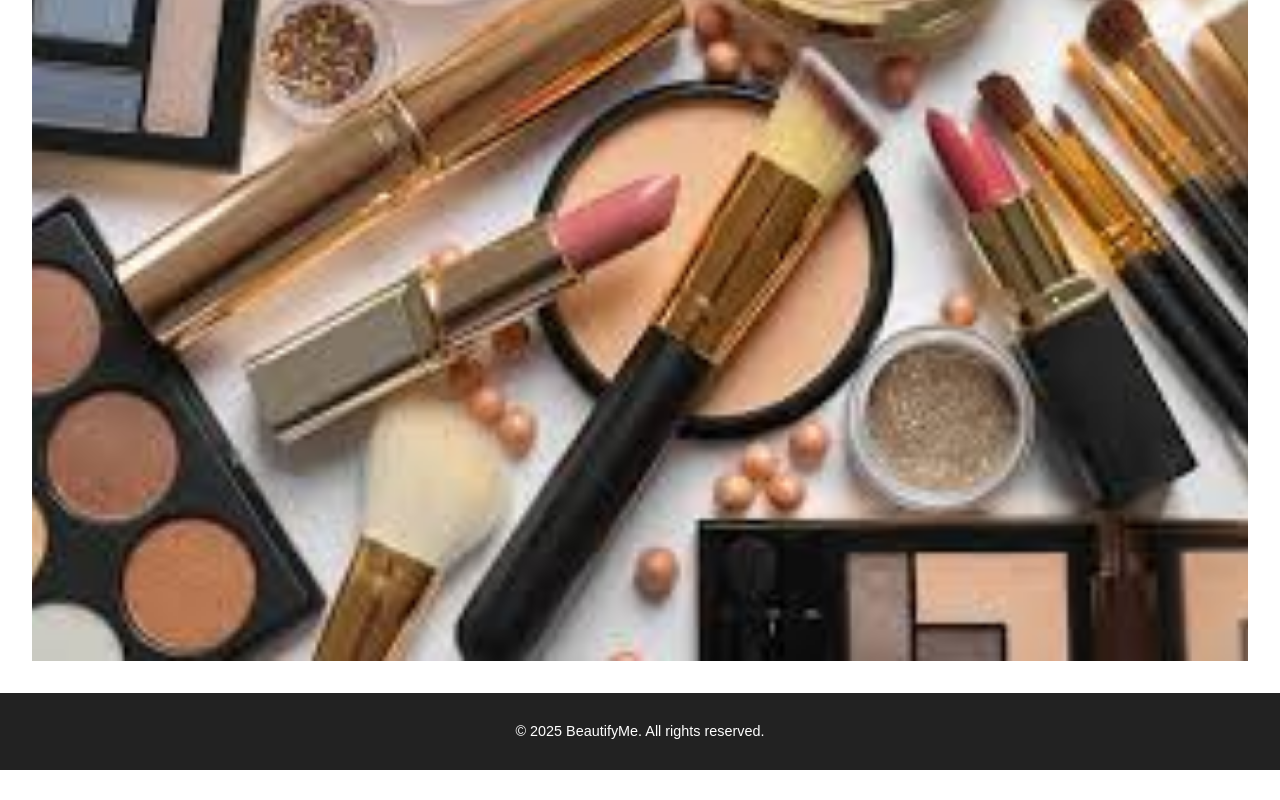
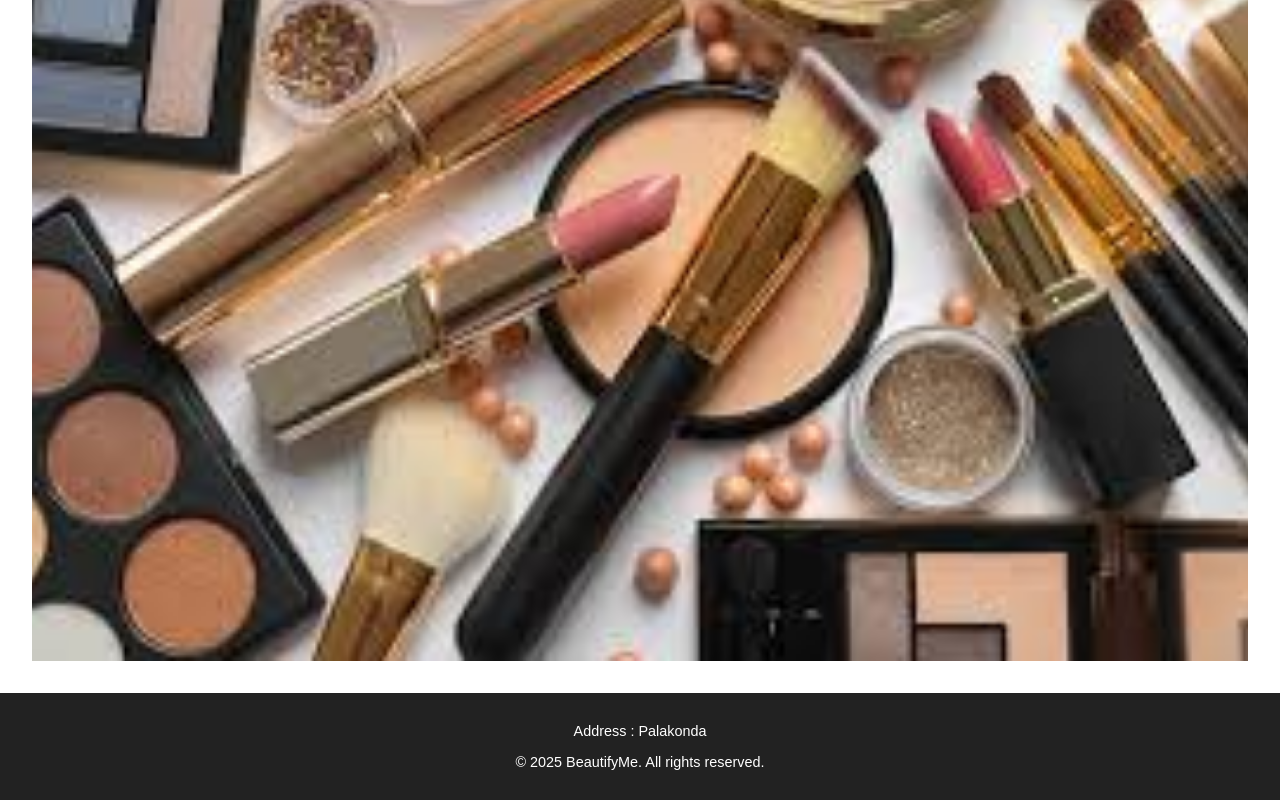
Before and after one commit to B-jana/bweb, a React (Create React App) app: page / in a window 1280 px wide. Shown: the part 335-1135 px from the top of the page. Before the commit the page ends 1105 px from the top, so only its background shows below. Built offline with nearby package versions, Linux system fonts and the light colour scheme.

Commit message:
Update Footer.js

```diff
--- a/src/components/Footer.js
+++ b/src/components/Footer.js
@@ -2,6 +2,7 @@ import React from 'react';
 
 const Footer = () => (
     <footer className="footer">
+        <p> Address : Palakonda </p>
         <p>&copy; {new Date().getFullYear()} BeautifyMe. All rights reserved.</p>
     </footer>
 );
```
